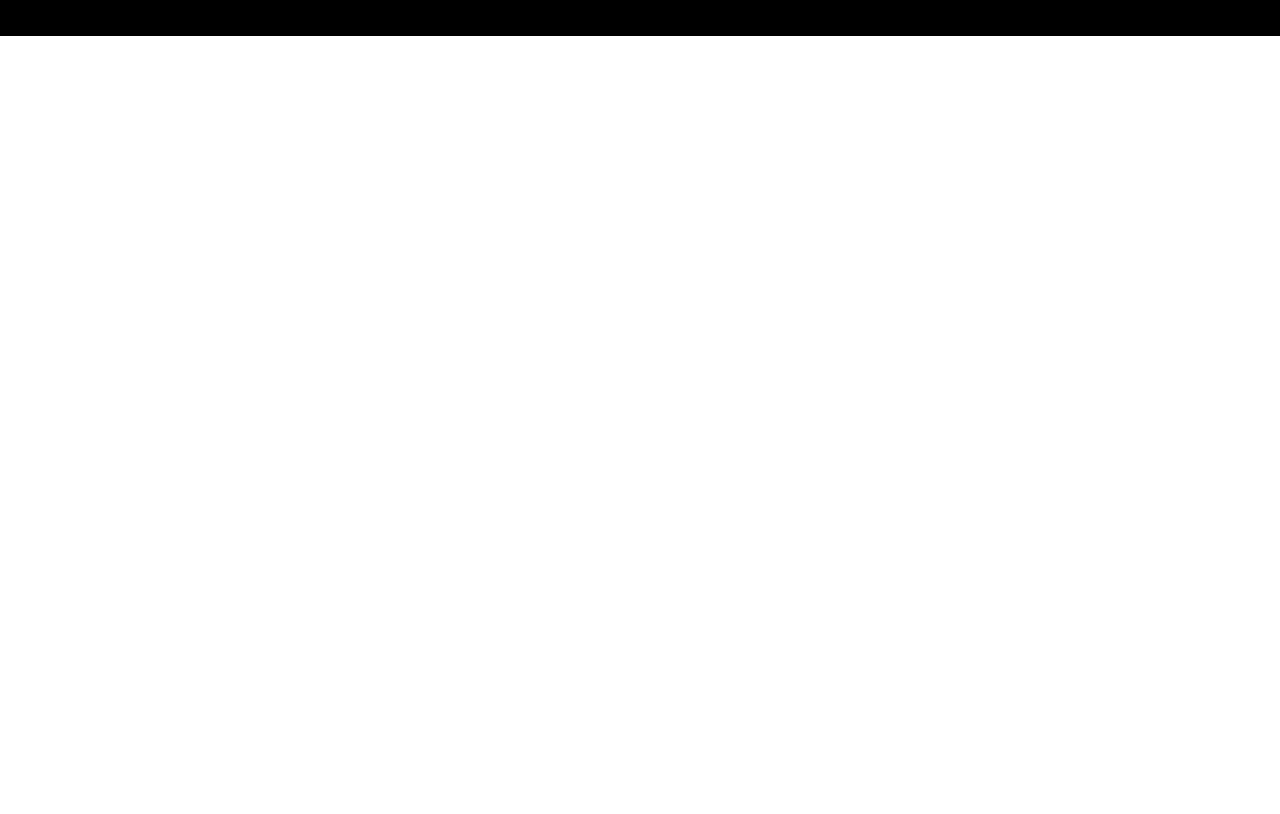
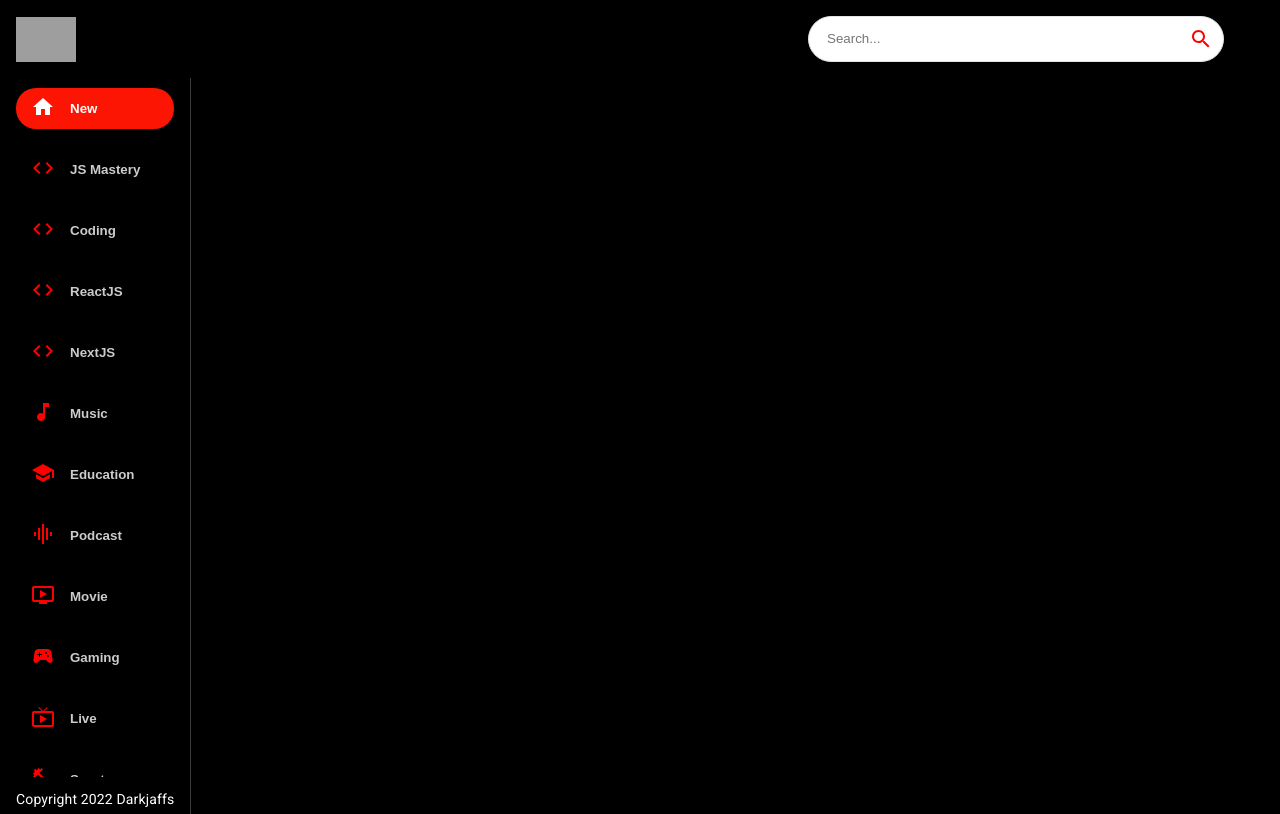
Before and after one commit to darkjaffs/Bytewise-Internship, a React (Create React App) app in the folder Week-6/youtube-clone/: page / in a window 1280 px wide. Built offline with nearby package versions, Linux system fonts and the light colour scheme; grey boxes are pictures that could not be loaded.

Commit message:
Complete style of Navbar and Sidebar

```diff
--- a/Week-6/youtube-clone/src/components/Feed.jsx
+++ b/Week-6/youtube-clone/src/components/Feed.jsx
@@ -1,9 +1,19 @@
-import React from 'react'
+import { useState, useEffect } from "react";
+import { Box, Typography, Stack } from "@mui/material";
+import Sidebar from "./Sidebar";
 
-const feed = () => {
+const Feed = () => {
   return (
-    <div>feed</div>
-  )
-}
+    <Stack sx={{ flexDirection: { sx: "column", md: "row" } }}>
+      <Box sx={{ height: { sx: "auto", md: "92vh" }, borderRight: "1px solid #3d3d3d", px: { sx: 0, md: 2 } }}>
+        <Sidebar/>
 
-export default feed
+        <Typography className='copyright' variant='body2' sx={{ mt: 1.5, color: '#ffff'}}>
+          Copyright 2022 Darkjaffs
+        </Typography>
+      </Box>
+    </Stack>
+  );
+};
+
+export default Feed;
--- a/Week-6/youtube-clone/src/components/Navbar.jsx
+++ b/Week-6/youtube-clone/src/components/Navbar.jsx
@@ -1,9 +1,28 @@
-import React from 'react'
+import { Stack } from "@mui/material";
+import { Link } from "react-router-dom";
 
-const navbar = () => {
-  return (
-    <div>navbar</div>
-  )
-}
+import { logo } from "../utils/constants";
+import SearchBar from "./SearchBar";
 
-export default navbar
+const Navbar = () => (
+  <Stack
+    direction='row'
+    alignItems='center'
+    p={2}
+    sx={{ postion: "sticky", background: "#000", top: 0, justifyContent: "space-between" }}
+  >
+    <Link
+      to='/'
+      style={{ display: "flex", alignItems: "center" }}
+    >
+      <img
+        src={logo}
+        alt='logo'
+        height={45}
+      />
+    </Link>
+    <SearchBar/>
+  </Stack>
+);
+
+export default Navbar;
--- /dev/null
+++ b/Week-6/youtube-clone/src/components/SearchBar.jsx
@@ -0,0 +1,36 @@
+import { useState } from "react";
+
+import { useNavigate } from "react-router-dom";
+import { Paper, IconButton } from "@mui/material";
+import { Search } from "@mui/icons-material";
+
+const SearchBar = () => {
+  return (
+    <Paper
+      component='form'
+      onSubmit={() => {}}
+      sx={{
+        borderRadius: 20,
+        border: "1px solid #e3e3e3",
+        pl: 2,
+        boxShadow: "none",
+        mr: { sm: 5 },
+      }}
+    >
+      <input
+        className='search-bar'
+        placeholder='Search... '
+        value=''
+        onChange={() => {}}
+      />
+      <IconButton
+        type='submit'
+        sx={{ p: "10px", color: "red" }}
+      >
+        <Search />
+      </IconButton>
+    </Paper>
+  );
+};
+
+export default SearchBar;
--- /dev/null
+++ b/Week-6/youtube-clone/src/components/Sidebar.jsx
@@ -0,0 +1,26 @@
+import { Stack } from "@mui/material";
+
+import { categories } from "../utils/constants";
+
+const selectedCategory = "New";
+
+const Sidebar = () => (
+  <Stack
+    direction='row'
+    sx={{ overflow: "auto", height: { sx: "auto", md: "95%" }, flexDirection: { md: "column" } }}
+  >
+    {categories.map((category) => (
+      <button
+        className='category-btn'
+        style={{ background: category.name === selectedCategory && "#FC1503", color: "white" }}
+        key={category.name}
+      >
+        <span style={{color: category.name === selectedCategory ? 'white' : 'red', marginRight: '15px'}}
+        >{category.icon}</span>
+        <span style={{opacity: category.name === selectedCategory ? '1' : '0.8'}}>{category.name}</span>
+      </button>
+    ))}
+  </Stack>
+);
+
+export default Sidebar;
--- a/Week-6/youtube-clone/src/components/VideoDetail.jsx
+++ b/Week-6/youtube-clone/src/components/VideoDetail.jsx
@@ -1,9 +1,9 @@
 import React from 'react'
 
-const Video = () => {
+const VideoDetail = () => {
   return (
-    <div>Video</div>
+    <div>VideoDetail</div>
   )
 }
 
-export default Video
+export default VideoDetail
--- a/Week-6/youtube-clone/src/components/index.js
+++ b/Week-6/youtube-clone/src/components/index.js
@@ -3,3 +3,5 @@
 export { default as ChannelDetail} from './ChannelDetail';
 export { default as SearchFeed} from './SearchFeed';
 export { default as VideoDetail} from './VideoDetail';
+export { default as SearchBar} from './SearchBar';
+export { default as Sidebar} from './Sidebar';
--- /dev/null
+++ b/Week-6/youtube-clone/src/utils/constants.js
@@ -0,0 +1,42 @@
+import MusicNoteIcon from '@mui/icons-material/MusicNote';
+import HomeIcon from '@mui/icons-material/Home';
+import CodeIcon from '@mui/icons-material/Code';
+import OndemandVideoIcon from '@mui/icons-material/OndemandVideo';
+import SportsEsportsIcon from '@mui/icons-material/SportsEsports';
+import LiveTvIcon from '@mui/icons-material/LiveTv';
+import SchoolIcon from '@mui/icons-material/School';
+import FaceRetouchingNaturalIcon from '@mui/icons-material/FaceRetouchingNatural';
+import CheckroomIcon from '@mui/icons-material/Checkroom';
+import GraphicEqIcon from '@mui/icons-material/GraphicEq';
+import TheaterComedyIcon from '@mui/icons-material/TheaterComedy';
+import FitnessCenterIcon from '@mui/icons-material/FitnessCenter';
+import DeveloperModeIcon from '@mui/icons-material/DeveloperMode';
+
+export const logo = 'https://i.ibb.co/s9Qys2j/logo.png';
+
+export const categories = [
+  { name: 'New', icon: <HomeIcon />, },
+  { name: 'JS Mastery', icon: <CodeIcon />, },
+  { name: 'Coding', icon: <CodeIcon />, },
+  { name: 'ReactJS', icon: <CodeIcon />, },
+  { name: 'NextJS', icon: <CodeIcon />, },
+  { name: 'Music', icon: <MusicNoteIcon /> },
+  { name: 'Education', icon: <SchoolIcon />, },
+  { name: 'Podcast', icon: <GraphicEqIcon />, },
+  { name: 'Movie', icon: <OndemandVideoIcon />, },
+  { name: 'Gaming', icon: <SportsEsportsIcon />, },
+  { name: 'Live', icon: <LiveTvIcon />, },
+  { name: 'Sport', icon: <FitnessCenterIcon />, },
+  { name: 'Fashion', icon: <CheckroomIcon />, },
+  { name: 'Beauty', icon: <FaceRetouchingNaturalIcon />, },
+  { name: 'Comedy', icon: <TheaterComedyIcon />, },
+  { name: 'Gym', icon: <FitnessCenterIcon />, },
+  { name: 'Crypto', icon: <DeveloperModeIcon />, },
+];
+
+export const demoThumbnailUrl = 'https://i.ibb.co/G2L2Gwp/API-Course.png';
+export const demoChannelUrl = '/channel/UCmXmlB4-HJytD7wek0Uo97A';
+export const demoVideoUrl = '/video/GDa8kZLNhJ4';
+export const demoChannelTitle = 'JavaScript Mastery';
+export const demoVideoTitle = 'Build and Deploy 5 JavaScript & React API Projects in 10 Hours - Full Course | RapidAPI';
+export const demoProfilePicture = 'http://dergipark.org.tr/assets/app/images/buddy_sample.png'
```
